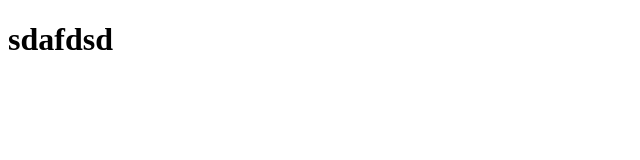
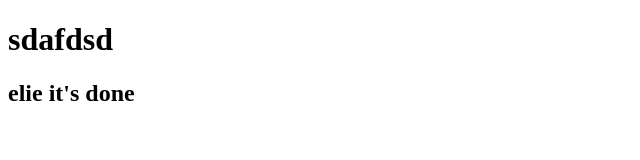
Before and after one commit to WeamFayad/JenkinsTest, a plain HTML site: page index.html in a window 1280 px wide. Shown: the whole page, without its empty margins (0-640 px from the left). Drawn offline with Linux system fonts and the light colour scheme.

Commit message:
Second Commit

```diff
--- a/index.html
+++ b/index.html
@@ -7,5 +7,6 @@
   </head>
   <body>
     <h1>sdafdsd</h1>
+    <h2>elie it's done</h2>
   </body>
 </html>
```
